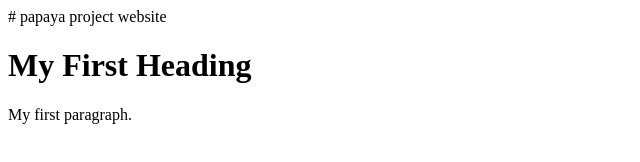
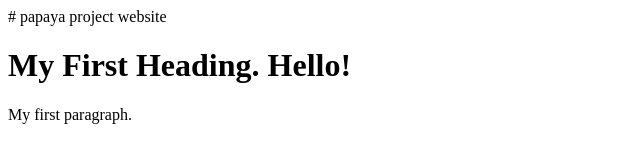
Before and after one commit to minomidesign/papaya, a plain HTML site: page index.html in a window 1280 px wide. Shown: the whole page, without its empty margins (0-640 px from the left). Drawn offline with Linux system fonts and the light colour scheme.

Commit message:
Update index.html

```diff
--- a/index.html
+++ b/index.html
@@ -4,7 +4,7 @@ project website
 <html>
 <body>
 
-<h1>My First Heading</h1>
+<h1>My First Heading. Hello!</h1>
 <p>My first paragraph.</p>
 
 </body>
```
